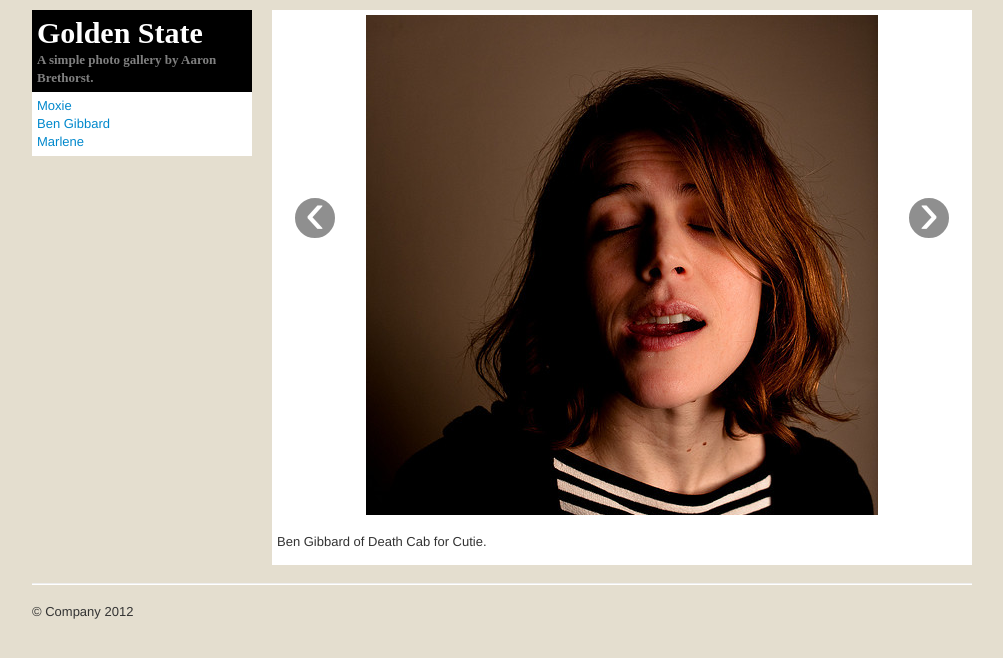
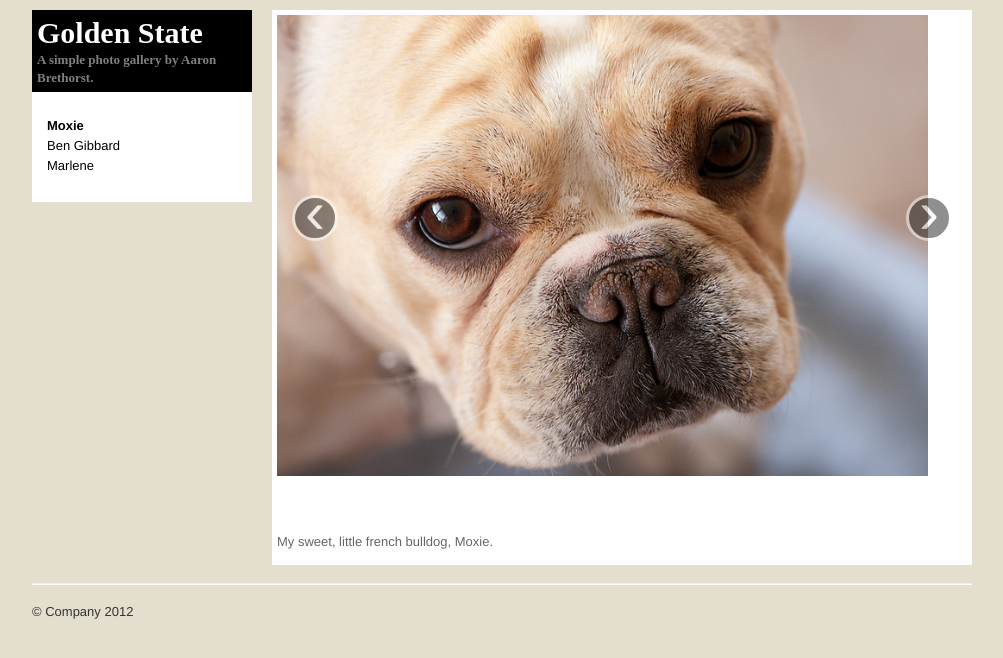
Before and after one commit to IamVoila/Golden-State, a plain HTML site: page index.html in a window 1280 px wide. Shown: the whole page, without its empty margins (138-1141 px from the left). Drawn offline with nearby package versions, Linux system fonts and the light colour scheme; a web font is replaced by a local one.

Commit message:
finishing touches

```diff
--- a/css/style.css
+++ b/css/style.css
@@ -37,7 +37,19 @@ h1 {
 
 #photo-list {
   list-style-type: none;
-  margin: 0;
+  margin: 20px 0 20px 10px;
+}
+
+#photo-list li {
+  height: 20px;
+}
+
+#photo-list a {
+  color: black;
+}
+
+#photo-list a.active {
+  font-weight: bold;
 }
 
 .carousel-image-wrapper {
@@ -45,3 +57,7 @@ h1 {
   height: 500px;
   text-align: center;
 }
+
+#photo-description {
+  color: #666;
+}
--- a/js/script.js
+++ b/js/script.js
@@ -4,6 +4,14 @@
   var updateCarouselSelection = function() {
     var index = $('#lightbox .item.active').index('#lightbox .item');
 
+    // Update the sidebar selection.
+    var activeLink = $('#photo-list a.active');
+    if (activeLink.length > 0) {
+      activeLink.removeClass('active');
+    }
+    $($('#photo-list a')[index]).addClass('active');
+
+    // Insert the photo description into the p tag below the lightbox.
     $('#photo-description').html(window.photos[index].description);
   };
 
@@ -43,7 +51,7 @@
     });
 
     $('#lightbox')
-      .carousel({interval: 1000})
+      .carousel({interval: 5000})
       .on('slid', updateCarouselSelection);
 
     updateCarouselSelection();
```
